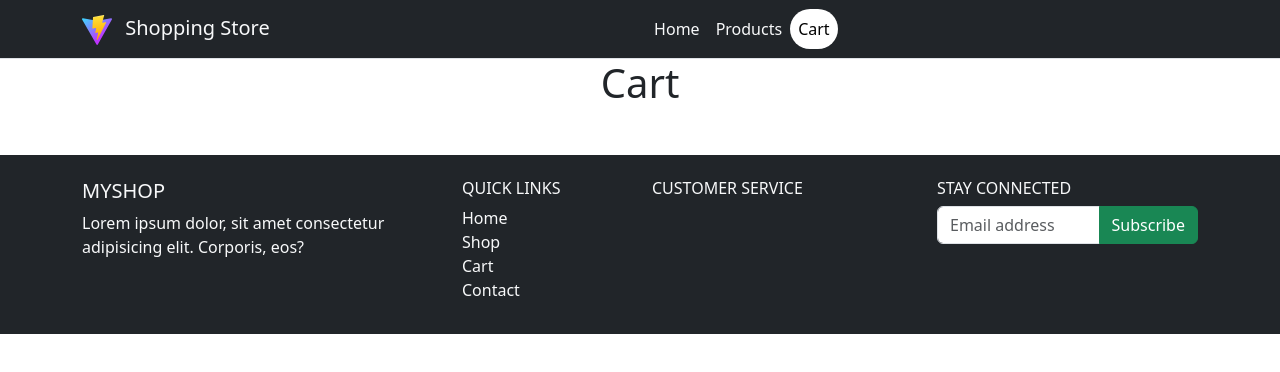
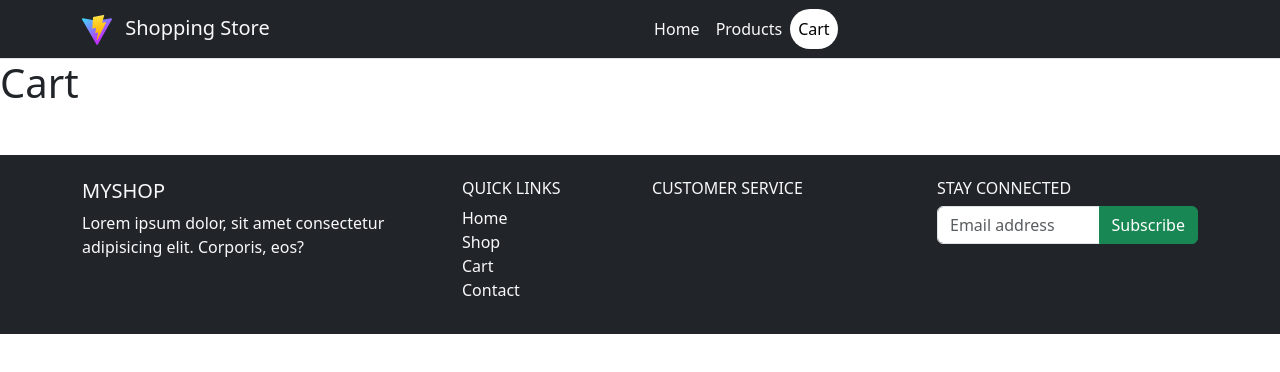
Before and after one commit to Nouh1408/E-commerce-React, a React (Vite) app: page /cart in a window 1280 px wide. Shown: the top 372 px of the page. Built offline with nearby package versions, Linux system fonts and the light colour scheme.

Commit message:
working without AddToCart

```diff
--- a/src/App.jsx
+++ b/src/App.jsx
@@ -1,4 +1,4 @@
-import React from 'react'
+import React, { useState } from 'react'
 import { createBrowserRouter, RouterProvider } from 'react-router-dom'
 import Layout from './Components/Layout/Layout.jsx'
 import Home from './Components/Home/Home.jsx'
@@ -9,6 +9,8 @@ import ItemDescription from './Components/ItemDescription/ItemDescription.jsx'
 
 
 export default function App() {
+
+
   const router = createBrowserRouter([
           {path:"", element:<Layout/>,children:[
             {index:true,element:<Home/>},
--- a/src/Components/Cart/Cart.jsx
+++ b/src/Components/Cart/Cart.jsx
@@ -3,9 +3,7 @@ import React from 'react'
 export default function Cart() {
   return (
     <div>
-      <div>
-        <h1 className='text-center'>Cart</h1>
-      </div>
+      <h1>Cart</h1>
     </div>
   )
 }
--- a/src/Components/ItemDescription/ItemDescription.jsx
+++ b/src/Components/ItemDescription/ItemDescription.jsx
@@ -33,7 +33,7 @@ export default function ItemDescription() {
           <h4>Price: EGP {product.price}</h4>
           <p><strong>Category:</strong> {product.category}</p>
           <div className='d-flex gap-3'>
-            <button className='btn btn-outline-success'>Add to Cart</button>
+            <button className='btn btn-outline-success' >Add to Cart</button>
             <button className='btn btn-outline-info' onClick={()=>{navigate('/cart')}}>View Cart</button>
           </div>
         </div>
```
